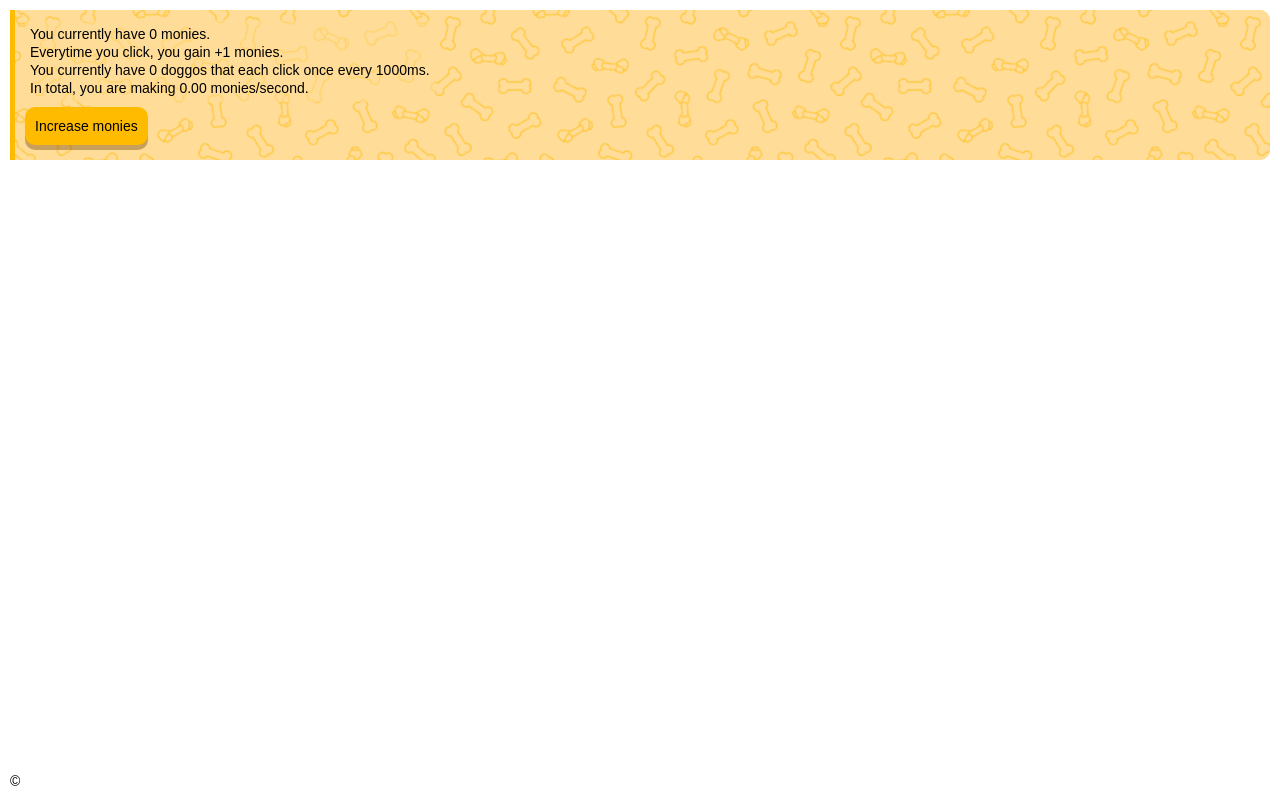
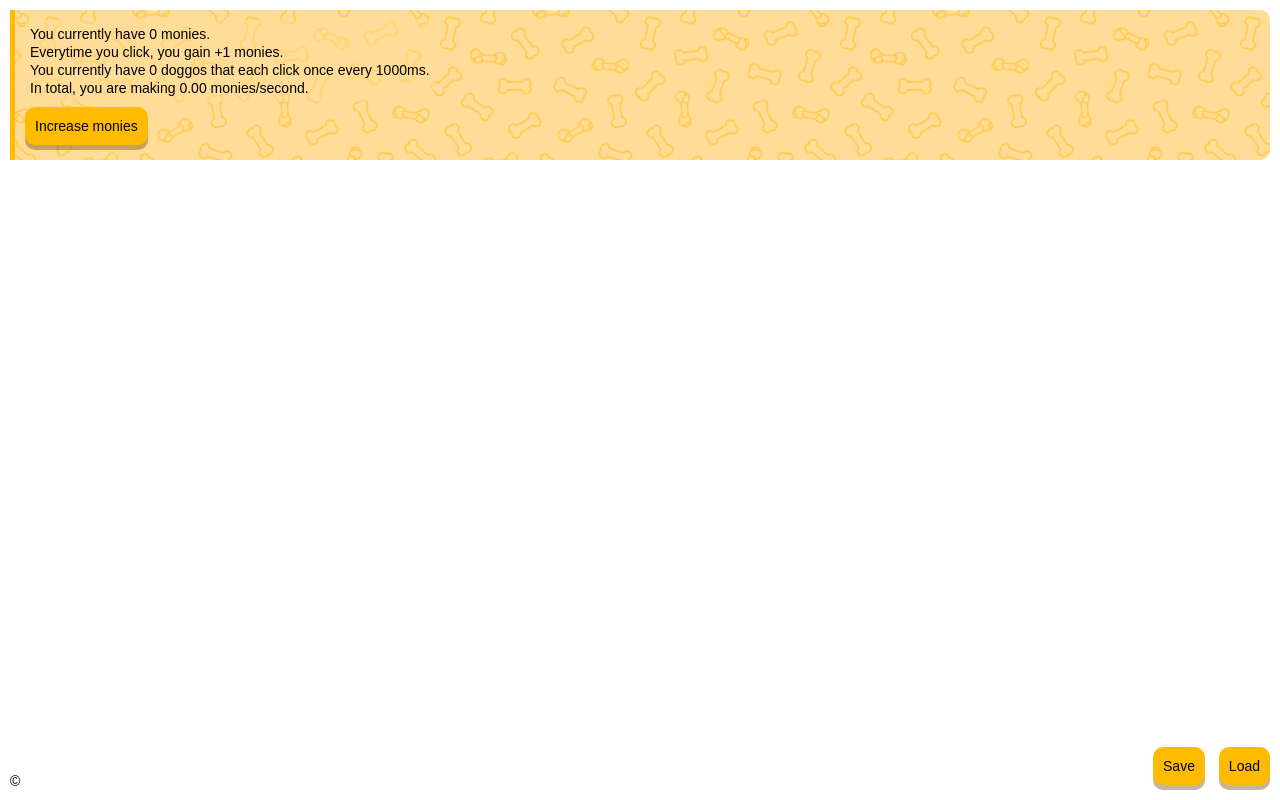
Before and after one commit to NYYuHao/DogGame, a plain HTML site: page index.html in a window 1280 px wide. Drawn offline with Linux system fonts and the light colour scheme.

Commit message:
Added save/load buttons at the bottom right of the screen

```diff
--- a/index.html
+++ b/index.html
@@ -38,6 +38,14 @@
 		<div class="cred">
 			&copy;<span>Icons made by <a href="https://www.flaticon.com/authors/freepik" title="Freepik">Freepik</a> from <a href="https://www.flaticon.com/" title="Flaticon">www.flaticon.com</a></span>
 		</div>
+		<div class="saveload">
+			<button id="save" onmouseup="save()">
+				Save
+			</button>
+			<button id="load" onmouseup="load()" style="display:inline-block;">
+				Load
+			</button>
+		</div>
 	</body>
 	<script src="gamedata.js"></script>
 	<script src="scripts.js"></script>
--- a/scripts.js
+++ b/scripts.js
@@ -132,6 +132,8 @@ function save() {
 	localStorage.setItem("upgrade3", JSON.stringify(GD.upgrades[3]));
 }
 
+//TODO: Load needs to properly load dog images as well
+
 function load() {
 	var temp = JSON.parse(localStorage.getItem("save"));
 	GD.money = temp.money;
--- a/style.css
+++ b/style.css
@@ -117,6 +117,13 @@ button:disabled {
 	display: inline;
 }
 
+.saveload {
+	position: fixed;
+	bottom: 0;
+	right: 0;
+	padding: 0px;
+}
+
 #prestige {
 	display: none;
 }
```
